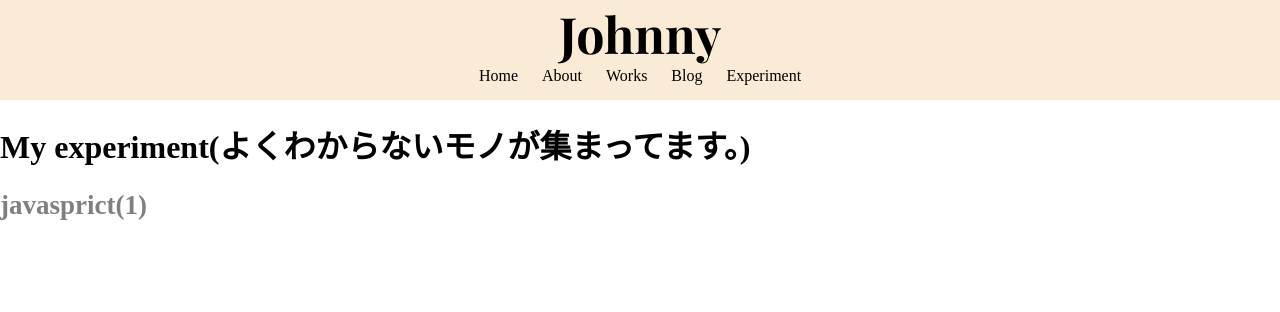
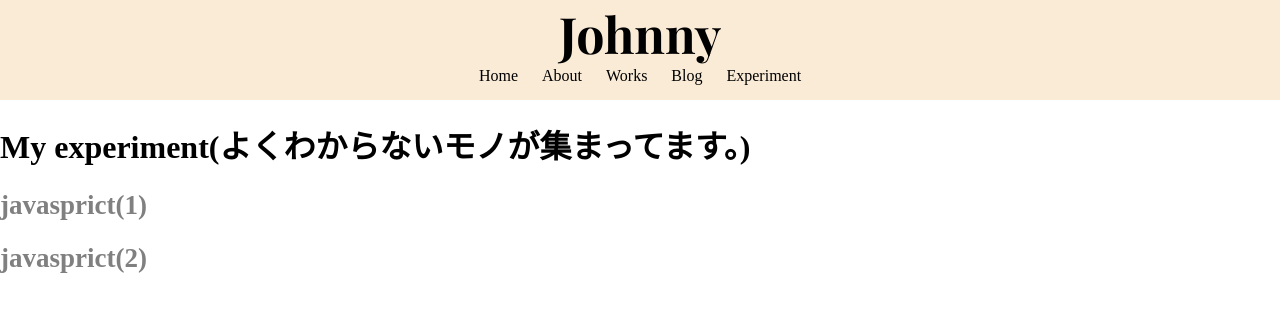
Before and after one commit to johnny-0221/johnny-0221.github.io, a plain HTML site: page experiment/index.html in a window 1280 px wide. Drawn offline with nearby package versions, Linux system fonts and the light colour scheme.

Commit message:
js2_link

```diff
--- a/experiment/index.html
+++ b/experiment/index.html
@@ -53,6 +53,11 @@
                     javasprict(1)
                 </h2>
             </a>
+            <a href="js_two/index.html" class="link">
+                <h2>
+                    javasprict(2)
+                </h2>
+            </a>
         <P><br/><br/><br/><br/><br/><br/><br/><br/><br/><br/><br/><br/><br/><br/><br/><br/><br/><br/><br/><br/><br/><br/><br/><br/><br/><br/><br/><br/><br/><br/><br/><br/><br/><br/><br/><br/><br/><br/><br/><br/><br/><br/><br/><br/><br/><br/><br/></P>
 </body>
 
```
